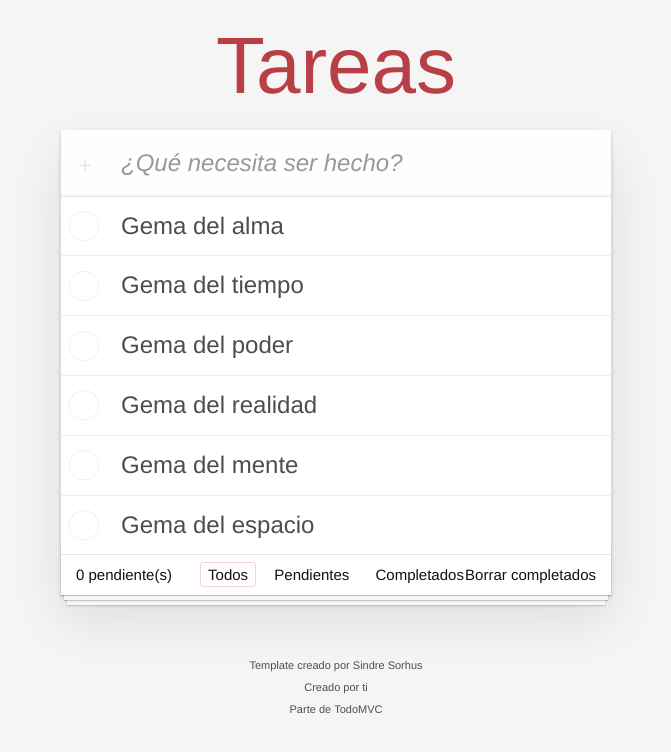
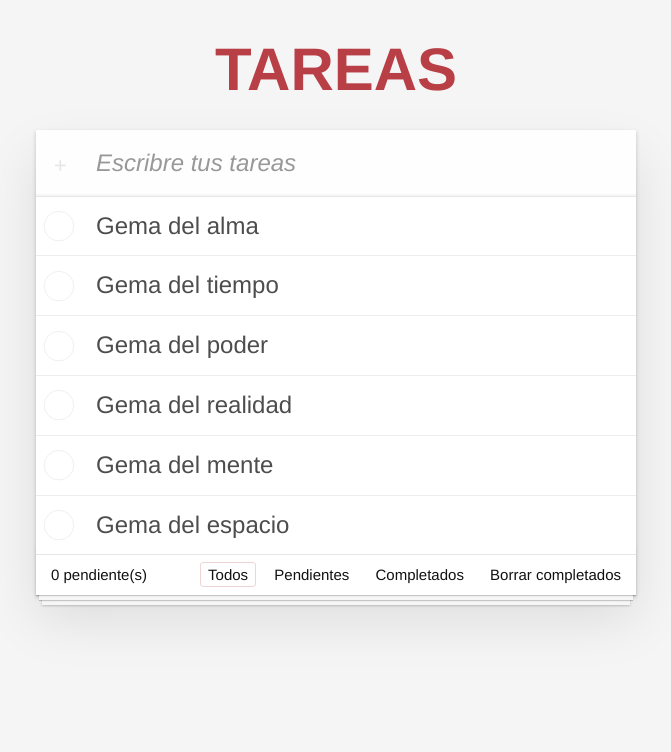
Before and after one commit to victorivanlopezlearning/todo-app-vanilla-js, a website built with Vite: page index.html in a window 1280 px wide. Shown: the whole page, without its empty margins (304-975 px from the left). Built offline with nearby package versions, Linux system fonts and the light colour scheme.

Commit message:
style.css: updated

```diff
--- a/src/todos/app.html
+++ b/src/todos/app.html
@@ -1,7 +1,7 @@
 <section class="todoapp">
     <header class="header">
         <h1>Tareas</h1>
-        <input id="new-todo-input" class="new-todo" placeholder="¿Qué necesita ser hecho?" autofocus>
+        <input id="new-todo-input" class="new-todo" placeholder="Escribre tus tareas" autofocus>
     </header>
 
     <!-- This section should be hidden by default and shown when there are todos -->
@@ -18,14 +18,6 @@
                     <button class="destroy"></button>
                 </div>
                 <input class="edit" value="Create a TodoMVC template">
-            </li> -->
-            <!-- <li>
-                <div class="view">
-                    <input class="toggle" type="checkbox">
-                    <label>Comprar un unicornio</label>
-                    <button class="destroy"></button>
-                </div>
-                <input class="edit" value="Rule the web">
             </li> -->
         </ul>
     </section>
@@ -50,11 +42,3 @@
         <button class="clear-completed">Borrar completados</button>
     </footer>
 </section>
-
-
-<footer class="info">
-    <p>Template creado por <a href="http://sindresorhus.com">Sindre Sorhus</a></p>
-    <!-- Change this out with your name and url ↓ -->
-    <p>Creado por <a href="http://todomvc.com">ti</a></p>
-    <p>Parte de <a href="http://todomvc.com">TodoMVC</a></p>
-</footer>
--- a/style.css
+++ b/style.css
@@ -25,13 +25,13 @@ body {
 	line-height: 1.4em;
 	background: #f5f5f5;
 	color: #111111;
-	min-width: 230px;
-	max-width: 550px;
+	width: min(95%, 600px);
 	margin: 0 auto;
 	-webkit-font-smoothing: antialiased;
 	-moz-osx-font-smoothing: grayscale;
 	font-weight: 300;
 }
+
 
 :focus {
 	outline: 0;
@@ -69,10 +69,10 @@ body {
 
 .todoapp h1 {
 	position: absolute;
-	top: -140px;
+	top: -120px;
 	width: 100%;
-	font-size: 80px;
-	font-weight: 200;
+	text-transform: uppercase;
+	font-size: 60px;
 	text-align: center;
 	color: #b83f45;
 	-webkit-text-rendering: optimizeLegibility;
@@ -332,29 +332,6 @@ html .clear-completed:active {
 .clear-completed:hover {
 	text-decoration: underline;
 }
-
-.info {
-	margin: 65px auto 0;
-	color: #4d4d4d;
-	font-size: 11px;
-	text-shadow: 0 1px 0 rgba(255, 255, 255, 0.5);
-	text-align: center;
-}
-
-.info p {
-	line-height: 1;
-}
-
-.info a {
-	color: inherit;
-	text-decoration: none;
-	font-weight: 400;
-}
-
-.info a:hover {
-	text-decoration: underline;
-}
-
 /*
 	Hack to remove background from Mobile Safari.
 	Can't use it globally since it destroys checkboxes in Firefox
@@ -372,7 +349,7 @@ html .clear-completed:active {
 
 @media (max-width: 430px) {
 	.footer {
-		height: 50px;
+		height: 65px;
 	}
 
 	.filters {
```
